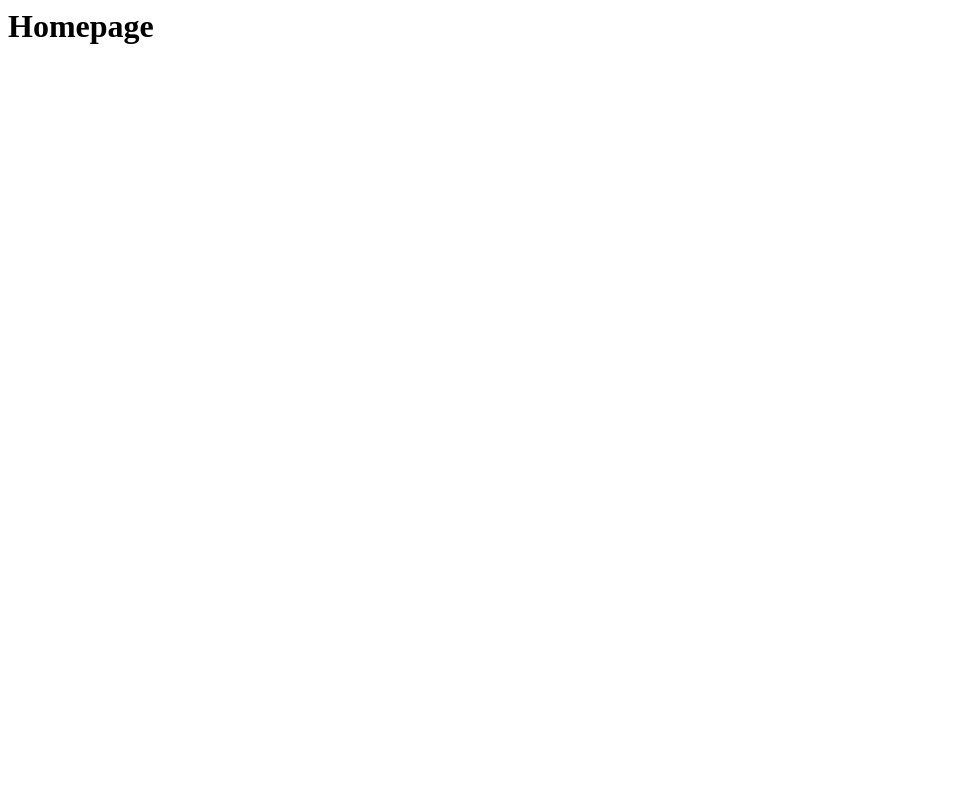
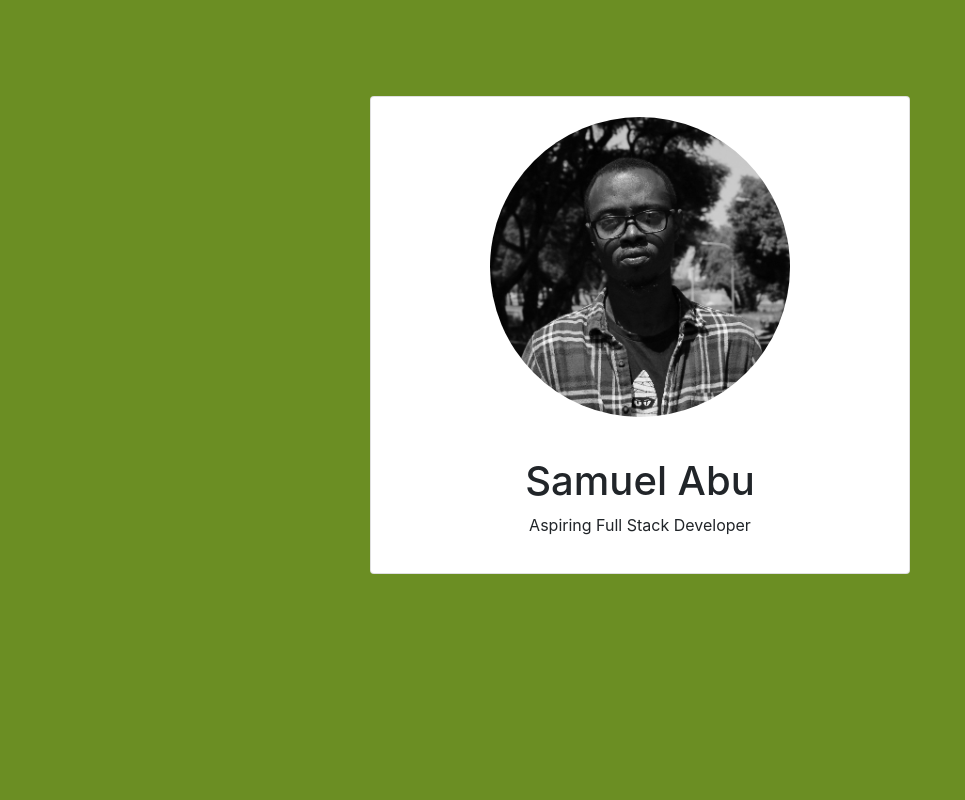
Before and after one commit to abu-git/personal-project, a Django app: page / in a window 1280 px wide. Before the commit the part shown is almost empty. Shown: the whole page, without its empty margins (0-965 px from the left). Run offline with Django 3.2, Linux system fonts and the light colour scheme; some libraries are stand-ins or nearby versions.

Commit message:
server works--home page shows

```diff
--- /dev/null
+++ b/personal/static/personal/home.css
@@ -0,0 +1,15 @@
+body{
+	background-color: OliveDrab
+}
+img{
+	height: 300px
+}
+#the-image{
+	text-align: center;
+}
+h1{
+	text-align: center;
+}
+p{
+	text-align: center;
+}
--- a/personal/templates/home.html
+++ b/personal/templates/home.html
@@ -1,2 +1,42 @@
 <!-- templates/home.html -->
-<h1>Homepage</h1>
+{%load staticfiles%}
+<html>
+    <head>
+        <meta charset="utf-8">
+        <meta http-equiv="x-ua-compatible" content="ie=edge">
+        <title>About Me</title>
+        <meta name="description" content="">
+        <meta name="viewport" content="width=device-width, initial-scale=1">
+
+        <!--Bootstrap CDN-->
+        <link rel="stylesheet" href="https://maxcdn.bootstrapcdn.com/bootstrap/4.1.3/css/bootstrap.min.css">
+        <script src="https://ajax.googleapis.com/ajax/libs/jquery/3.3.1/jquery.min.js"></script>
+        <script src="https://cdnjs.cloudflare.com/ajax/libs/popper.js/1.14.3/umd/popper.min.js"></script>
+        <script src="https://maxcdn.bootstrapcdn.com/bootstrap/4.1.3/js/bootstrap.min.js"></script>
+
+        <link type="text/css" rel="stylesheet" href="{%static 'personal/home.css' %}">
+        <!--link rel="stylesheet" type="text/css" href="home.css"-->
+    </head>
+    <body>
+        <br><br><br><br>
+        <div class="container">
+            <div class="row">
+                <div class="col-sm-6 offset-3">
+                    <div class="card">
+                        <div class="card-body">
+                        	<div id="the-image">
+                        		<img src="{%static "sam.jpg" %}" class="rounded-circle">
+                        	</div>
+                        </div>
+                        <div class="card-body">
+                        	<h1>Samuel Abu</h1>
+                        	<p>Aspiring Full Stack Developer</p>
+                        </div>
+                    </div>
+                    <!--img src="sam.jpg"-->
+                </div>
+            </div>
+        </div>
+
+    </body>
+</html>
```
Also changed, not shown: personal/static/sam.jpg (added).
